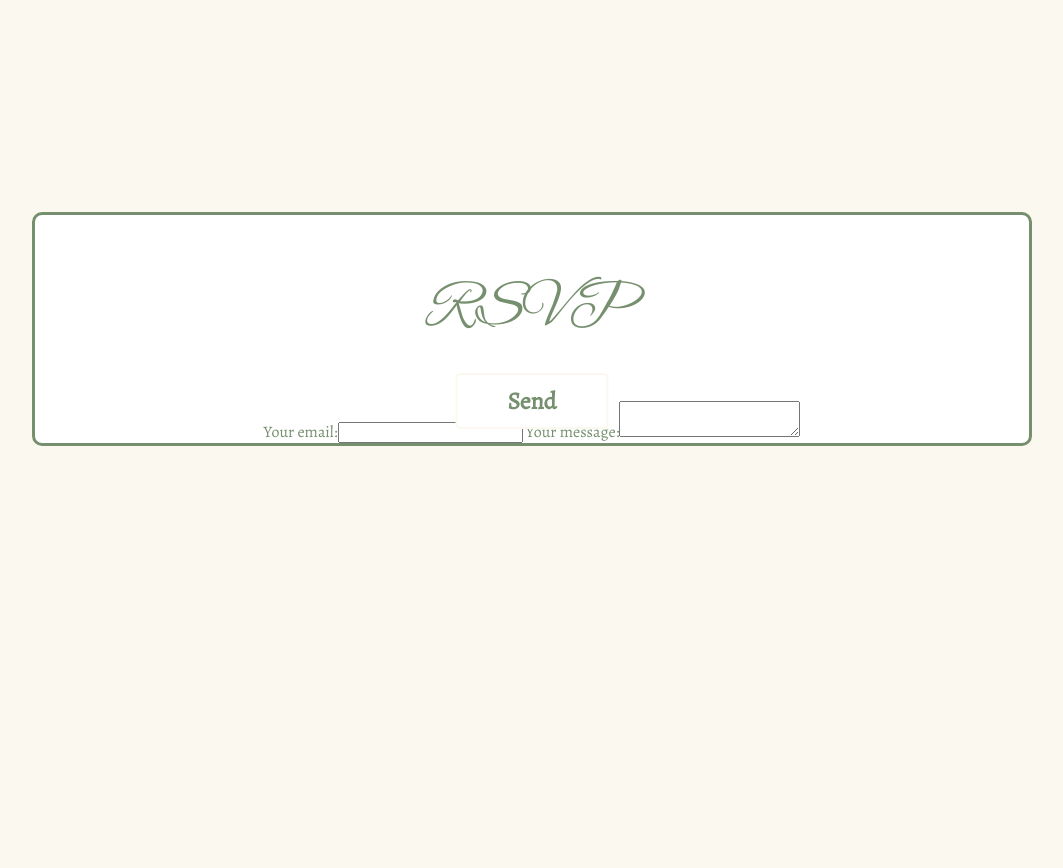
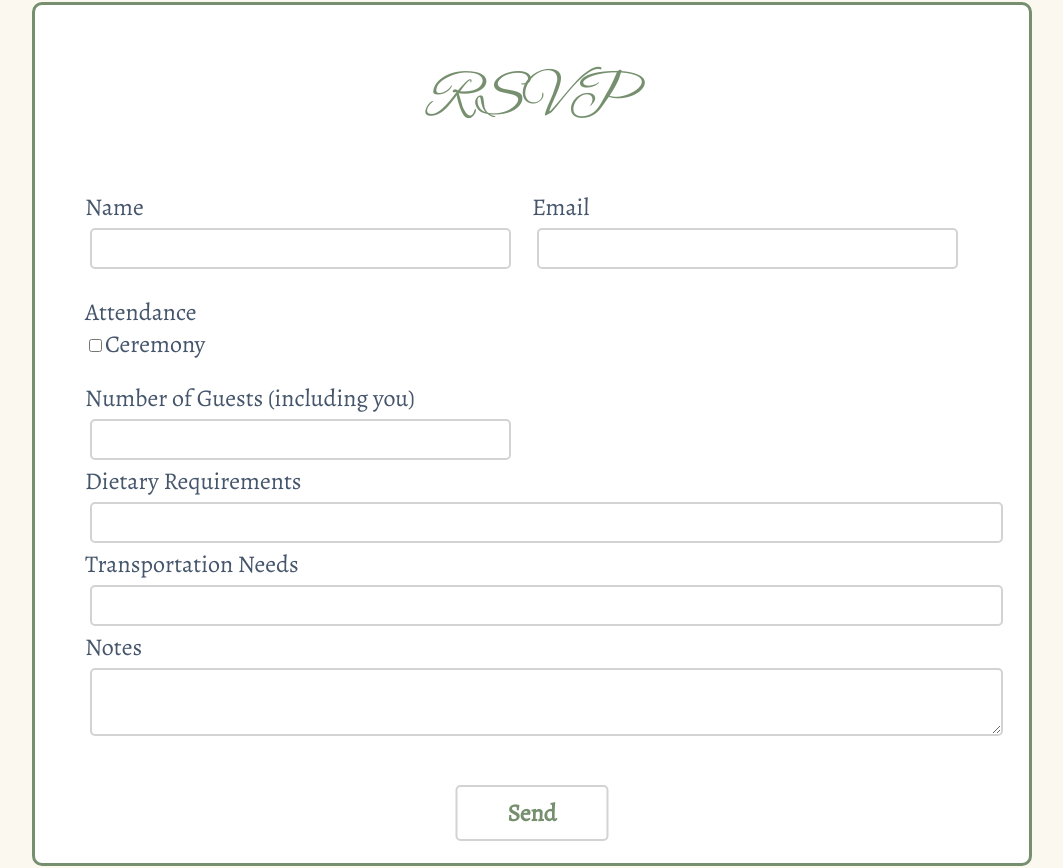
Before and after one commit to algebuckina/wedding, a plain HTML site: page rsvp.html in a window 1280 px wide. Shown: the part 420-1288 px from the top of the page, without its empty margins (108-1171 px from the left). Before the commit the page ends 866 px from the top, so only its background shows below. Drawn offline with nearby package versions, Linux system fonts and the light colour scheme.

Commit message:
1st draft upload

```diff
--- a/main.css
+++ b/main.css
@@ -133,9 +133,60 @@ a {
   font-family: 'Alex Brush', serif;
 }
 
+.rsvpSection {
+  margin-top: 50px;
+}
+
 .forms {
   border: 3px solid #768F6E;
   border-radius: 10px;
   background-color: white;
   color: #768F6E;
+   padding: 0px 50px 50px 50px;
 }
+
+form {
+  text-align: left;
+}
+
+.textBox, textarea {
+  border: 2px solid lightgray;
+  border-radius: 5px;
+  font-size: 20px;
+  padding: 5px;
+  padding-left: 10px;
+  color: lightgray;
+  margin: 5px;
+  width: 100%;
+  font-family: 'Alegreya', serif;
+}
+
+input:focus {
+  border: 2px solid gray;
+  border-radius: 5px;
+  color: gray;
+}
+
+input:focus,
+select:focus,
+textarea:focus,
+button:focus {
+    outline: none;
+}
+
+label {
+  font-size: 24px;
+  color: #45556B;
+}
+
+.column {
+  float: left;
+  width: 50%;
+}
+
+/* Clear floats after the columns */
+.row:after {
+  content: "";
+  display: table;
+  clear: both;
+}
--- a/rsvp.html
+++ b/rsvp.html
@@ -21,17 +21,65 @@
     </div>
   </div>
 
-  <section>
+  <section class="rsvpSection">
     <div class="forms">
       <h1>RSVP</h1>
       <form action="https://formspree.io/f/mkgkrjwn" method="POST">
-        <label>Your email:<input type="email" name="email"></label>
-        <label>Your message:<textarea name="message"></textarea></label>
-        <button type="submit">Send</button>
+        <div class="row">
+          <div class="column">
+            <label>Name</label> <br>
+            <input class="textBox" type="text" name="Name" style="width: 90%;">
+            <br><br>
+            <label>Attendance</label> <br>
+            <div id="closeFam" style="display: none;"><input type="checkbox" name="TeaAttendance"><label>Tea Ceremony</label> <br></div>
+            <input type="checkbox" name="CeremonyAttendance"><label>Ceremony</label> <br>
+            <div id="receptionInvite" style="display: none;"><input type="checkbox" name="ReceptionAttendance"><label>Reception</label> <br></div>
+            <br>
+            <label>Number of Guests (including you)</label> <br>
+            <input class="textBox" type="number" name="AttendanceNumber" style="width: 90%;">
+          </div>
+          <div class="column">
+            <label>Email</label> <br>
+            <input class="textBox" type="email" name="Email" style="width: 90%;">
+          </div>
+        </div>
+
+        <label>Dietary Requirements</label> <br>
+        <input class="textBox" type="text" name="DietaryRequirements">
+        <br>
+        <label>Transportation Needs</label> <br>
+        <input class="textBox" type="text" name="Transport">
+        <br>
+        <label>Notes</label> <br>
+        <textarea name="notes"></textarea>
+
+        <br><br><br><br>
+
+        <button type="submit" style="border-color: lightgray;">Send</button>
       </form>
-
     </div>
   </section>
+
+  <section class="story-section">
+    <h1> <img src="images/SGroup.svg"> Frequently Asked Questions <img src="images/SGroupRight.svg"> </h1>
+    <br>
+    <h2>When do we need to RSVP by?</h2>
+    <p>Please submit your RSVP before 10th January 2026.</p>
+    <br>
+    <h2>What is the wedding dress code?</h2>
+    <p>We would love for everyone to join us in cocktail attire. Please feel free to reference our website’s colours for outfit inspiration. We kindly ask guests to avoid wearing red on the day, as it is reserved for the bride and her family in Chinese culture.</p>
+    <br>
+    <h2>What to do if I need a lift?</h2>
+    <p>The wedding venue is walking distance from Wahroonga station. If you need help getting to the reception, please tell us your transportation needs in the RSVP form. We will reach out and arrange a shuttle for you on the day.</p>
+    <br>
+    <h2>Where can I park on the day?</h2>
+    <p>The Church has adequate street parking. For those attending the reception, please make sure to provide your email address in the for so we can keep you up to date.</p>
+    <br>
+    <h2>Are children invited to the wedding?</h2>
+    <p>Children are invited to the Ceremony. For the reception, we would prefer to keep it as an adult only event, but if this can't work for you, please reach out to Brad or Daina and we can make arrangements.</p>
+  </section>
+
+  <img src="images/bottomFlower.svg" style="margin: auto; margin-top: 150px;"
 
   <main>
 
```
Also changed, not shown: images/bottomFlower.svg (added).
